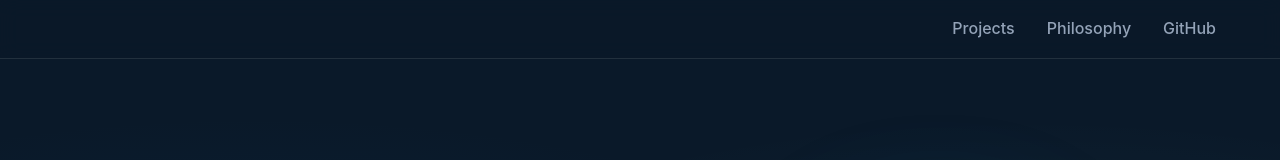
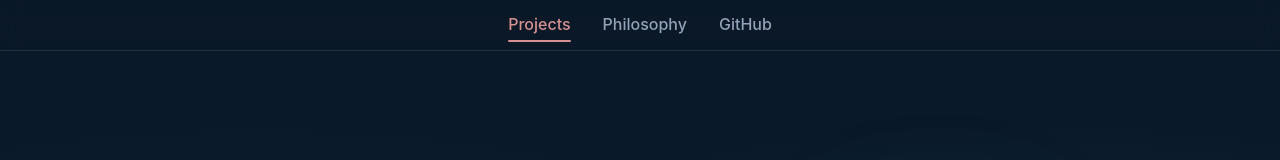
Before and after one commit to VariAmity/VariAmitySite, a website built with Vite: page index.html in a window 1280 px wide. Shown: the top 160 px of the page. Built offline with nearby package versions, Linux system fonts and the light colour scheme.

Commit message:
Fixed navigation bar and scrolling

```diff
--- a/main.js
+++ b/main.js
@@ -135,37 +135,30 @@ document.querySelectorAll('.project-card, .philosophy-card').forEach((card, inde
 const sections = document.querySelectorAll('section[id]');
 const navLinks = document.querySelectorAll('.nav a[href^="#"]');
 
-const sectionObserver = new IntersectionObserver((entries) => {
-  entries.forEach(entry => {
-    if (entry.isIntersecting) {
-      const sectionId = entry.target.getAttribute('id');
+function updateActiveNav() {
+  const viewportHeight = window.innerHeight;
+  let currentSection = null;
 
-      // Remove active class from all nav links
-      navLinks.forEach(link => link.classList.remove('active'));
-
-      // Add active class to matching nav link (if section has an id with matching nav)
-      if (sectionId) {
-        const activeLink = document.querySelector(`.nav a[href="#${sectionId}"]`);
-        if (activeLink) {
-          activeLink.classList.add('active');
-        }
-      }
+  // Highlight the section whose top enters the bottom 40% of the viewport
+  sections.forEach(section => {
+    const rect = section.getBoundingClientRect();
+    if (rect.top <= viewportHeight * 0.6) {
+      currentSection = section.getAttribute('id');
     }
   });
-}, {
-  root: null,
-  rootMargin: '-20% 0px -60% 0px',
-  threshold: 0
-});
 
-sections.forEach(section => {
-  sectionObserver.observe(section);
-});
+  navLinks.forEach(link => link.classList.remove('active'));
 
-// Also observe hero section to clear active state when scrolling back to top
-if (heroSection) {
-  sectionObserver.observe(heroSection);
+  if (currentSection) {
+    const activeLink = document.querySelector(`.nav a[href="#${currentSection}"]`);
+    if (activeLink) {
+      activeLink.classList.add('active');
+    }
+  }
 }
+
+window.addEventListener('scroll', updateActiveNav, { passive: true });
+updateActiveNav();
 
 // Console easter egg
 console.log('%c VariAmity ', 'background: #005a96; color: #73fffe; font-size: 24px; font-weight: bold; padding: 10px 20px; border-radius: 8px;');
--- a/style.css
+++ b/style.css
@@ -64,9 +64,16 @@ body {
 
 .header .container {
   display: flex;
+  flex-direction: column;
   align-items: center;
-  justify-content: space-between;
-  padding: 1rem 1.5rem;
+  justify-content: center;
+  padding: 0.75rem 1.5rem;
+  gap: 0;
+  transition: gap 0.4s cubic-bezier(0.34, 1.56, 0.64, 1), padding 0.4s cubic-bezier(0.34, 1.56, 0.64, 1);
+}
+
+.header.logo-visible .container {
+  gap: 0.5rem;
 }
 
 .logo-link {
```
